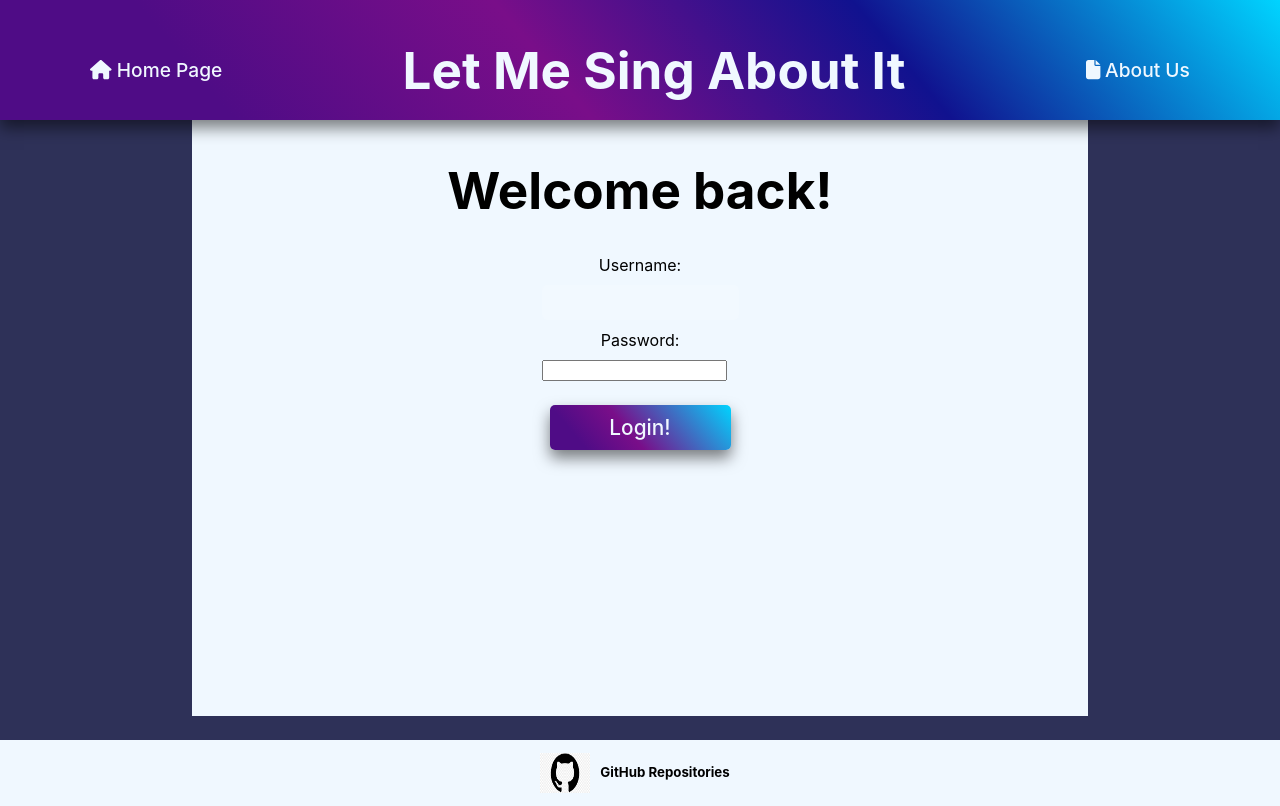
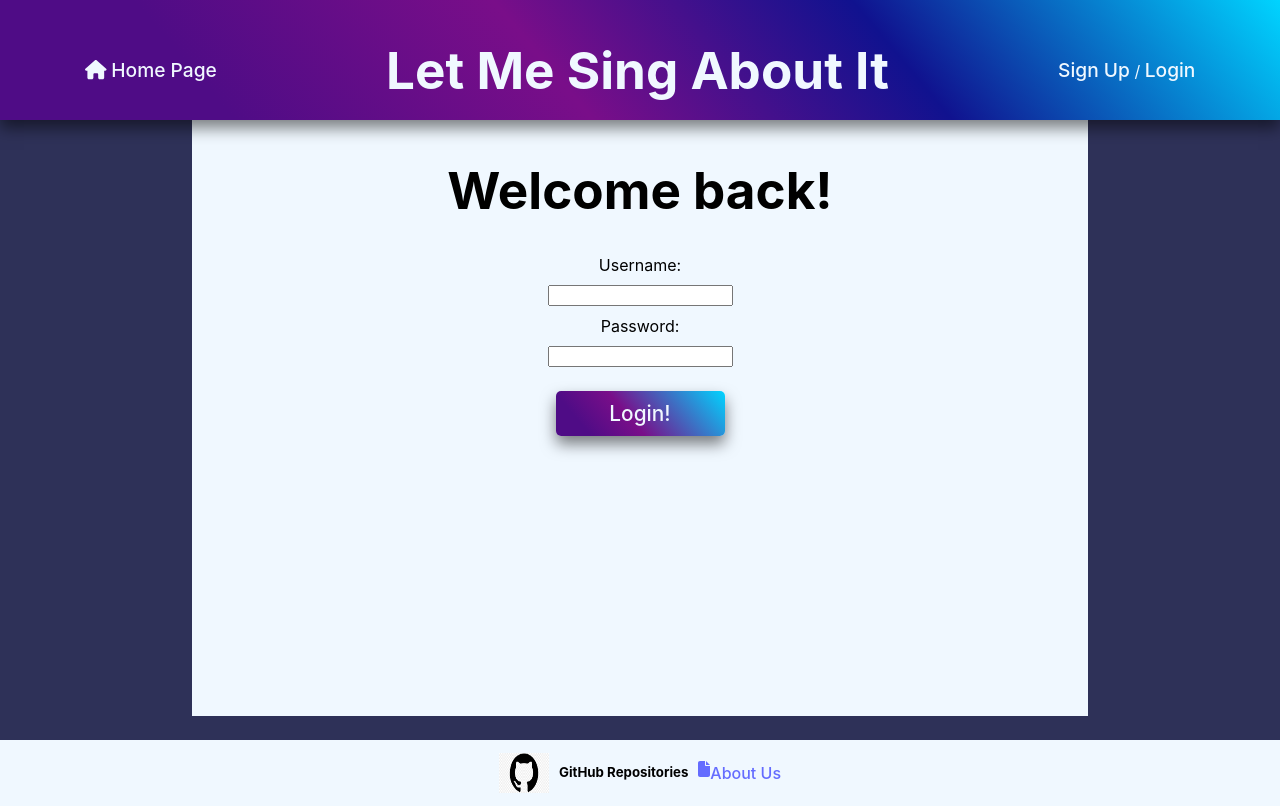
Before and after one commit to zeinamershed/let-me-sing-about-it, a React (Vite) app: page /login in a window 1280 px wide. Built offline with nearby package versions, Linux system fonts and the light colour scheme; no server answers.

Commit message:
solved the input problem

```diff
--- a/src/App.css
+++ b/src/App.css
@@ -297,7 +297,7 @@
 	justify-content: center;
 }
 
-input[type="text"] {
+.add-input {
   width: 40%;
   padding: 10px;
   margin-bottom: 15px;
--- a/src/App.jsx
+++ b/src/App.jsx
@@ -49,7 +49,7 @@ function App() {
 
 	return (
 		<>
-    <Navbar />
+    <Navbar currUser={currUser} setCurrUser={setCurrUser}/>
 			<Routes>
         <Route path='/' element={<HomePage />}/>
         <Route path='/songs' element={<AllSongsPage songs={songs}/>}/>
--- a/src/components/Footer.jsx
+++ b/src/components/Footer.jsx
@@ -1,4 +1,11 @@
 import githublogo from '../assets/images/githublogo.jpg';
+import { Link, NavLink } from 'react-router-dom';
+import { FontAwesomeIcon } from '@fortawesome/react-fontawesome';
+import {
+	faFile,
+	faHouse,
+	faCircleInfo,
+} from '@fortawesome/free-solid-svg-icons';
 
 const Footer = () => {
     return (
@@ -9,6 +16,7 @@ const Footer = () => {
 
          <h5>GitHub Repositories</h5>
         </a>
+        <NavLink to="/About"><FontAwesomeIcon icon={faFile} /> <span>About Us</span></NavLink>
       </div>
     )
   }
--- a/src/components/Navbar.jsx
+++ b/src/components/Navbar.jsx
@@ -1,20 +1,36 @@
-import React from 'react'
-import { FontAwesomeIcon } from "@fortawesome/react-fontawesome";
-import {faFile, faHouse , faCircleInfo} from "@fortawesome/free-solid-svg-icons"
-import {Link, NavLink} from "react-router-dom"
+import React from 'react';
+import { FontAwesomeIcon } from '@fortawesome/react-fontawesome';
+import {
+	faFile,
+	faHouse,
+	faCircleInfo,
+} from '@fortawesome/free-solid-svg-icons';
+import { Link, NavLink } from 'react-router-dom';
 
-const Navbar = () => {
+const Navbar = ({ currUser, setCurrUser }) => {
+	function handleLogout() {
+		setCurrUser(null);
+	}
+	return (
+		<nav className="nav">
+			<div className="navbar-icons">
+				<NavLink to="/">
+					<FontAwesomeIcon icon={faHouse} /> <span>Home Page</span>
+				</NavLink>
+				<h1>Let Me Sing About It</h1>
+				{currUser ? (
+					<span>
+						<button onClick={handleLogout}>Logout</button>
+					</span>
+				) : (
+					<span>
+						<NavLink to="/signup">Sign Up</NavLink> /{' '}
+						<NavLink to="/login">Login</NavLink>
+					</span>
+				)}
+			</div>
+		</nav>
+	);
+};
 
-    return (
-          <nav className='nav'>
-            <div className ="navbar-icons">
-            <NavLink to="/"><FontAwesomeIcon icon={faHouse} /> <span>Home Page</span></NavLink>
-            <h1>Let Me Sing About It</h1>
-            <NavLink to="/About"><FontAwesomeIcon icon={faFile} /> <span>About Us</span></NavLink>
-            </div>
-          </nav>
-
-      );
-    }
-
-export default Navbar
+export default Navbar;
--- a/src/pages/AddSongsPage.jsx
+++ b/src/pages/AddSongsPage.jsx
@@ -49,7 +49,7 @@ function AddSongsPage() {
         <div>
           <label>
              Title:
-            <input
+            <input className='add-input'
               type="text"
               name="title"
               value={song.title}
@@ -61,7 +61,7 @@ function AddSongsPage() {
         <div>
           <label>
             Artist:
-            <input
+            <input className='add-input'
               type="text"
               name="artist"
               value={song.artist}
@@ -73,7 +73,7 @@ function AddSongsPage() {
         <div>
           <label>
             Link:
-            <input
+            <input className='add-input'
               type="text"
               name="link"
               value={song.link}
```
